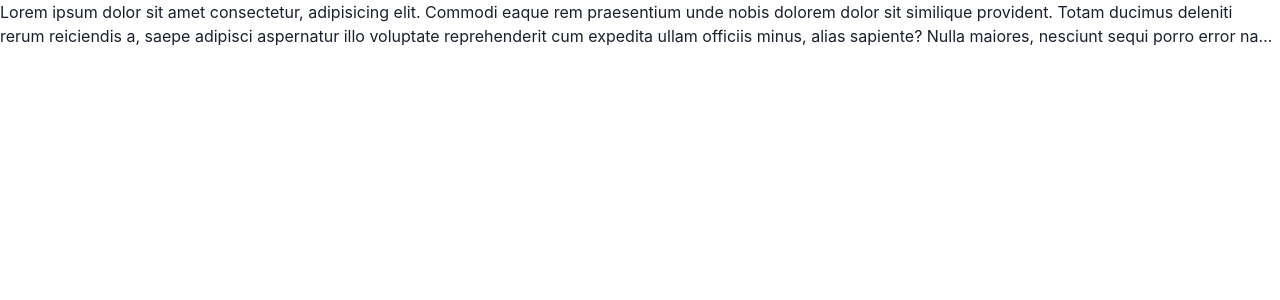
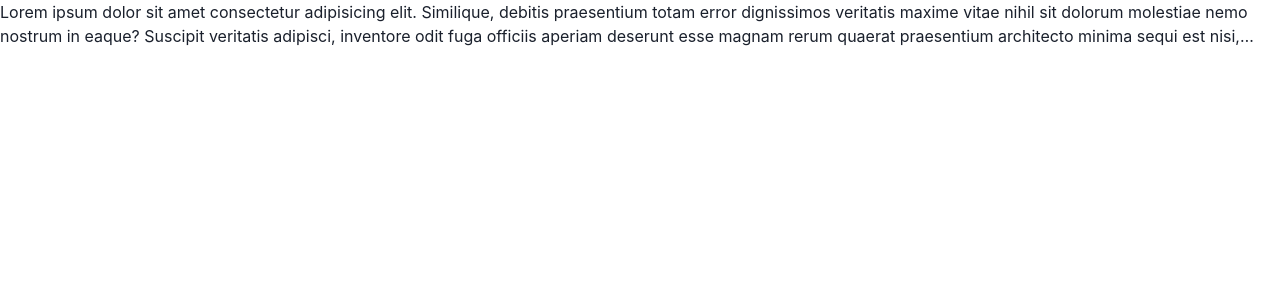
Before and after one commit to KennedyMungai/blog-site-w-chakra, a Next.js app: page / in a window 1280 px wide. Shown: the top 300 px of the page. Built offline with nearby package versions, Linux system fonts and the light colour scheme.

Commit message:
Added a bunch of wordss to the Lorem text

```diff
--- a/src/pages/index.tsx
+++ b/src/pages/index.tsx
@@ -7,30 +7,132 @@ export default function Home() {
 	return (
 		<div>
 			<Text as={'section'} noOfLines={2}>
-				Lorem ipsum dolor sit amet consectetur, adipisicing elit.
-				Commodi eaque rem praesentium unde nobis dolorem dolor sit
-				similique provident. Totam ducimus deleniti rerum reiciendis a,
-				saepe adipisci aspernatur illo voluptate reprehenderit cum
-				expedita ullam officiis minus, alias sapiente? Nulla maiores,
-				nesciunt sequi porro error nam mollitia nostrum neque, officiis
-				laboriosam blanditiis, dignissimos numquam quia ea quaerat
-				facere maxime eum ipsam. Perspiciatis esse quas illum ea nam
-				iusto, enim minus minima, corporis, in non excepturi a. Illum
-				dignissimos aliquid delectus obcaecati, similique quia dolores
-				non libero ea quo pariatur deleniti doloremque veniam cum
-				deserunt iste sint! Similique dignissimos possimus quaerat vero
-				nesciunt facere voluptas repudiandae illum dicta illo dolore,
-				aperiam quidem, vitae tempora ad. Esse nihil, ipsum corrupti ex
-				ab cum distinctio reiciendis suscipit ut assumenda sed deleniti
-				at et minima sapiente unde atque alias! Corrupti ipsa at nisi
-				non reprehenderit minima iure nobis, molestiae dolor qui ea
-				corporis aperiam voluptas distinctio deleniti, est blanditiis ad
-				tenetur reiciendis sunt! Reprehenderit eaque, corporis repellat
-				corrupti quae dignissimos temporibus magni sequi eligendi! Quae
-				quibusdam vero aut maiores soluta magni? Rem architecto dolorum
-				distinctio amet voluptates possimus in repellat vero odio
-				dignissimos! Ducimus est sequi fuga atque facere sint iusto
-				harum eum at maiores?
+				Lorem ipsum dolor sit amet consectetur adipisicing elit.
+				Similique, debitis praesentium totam error dignissimos veritatis
+				maxime vitae nihil sit dolorum molestiae nemo nostrum in eaque?
+				Suscipit veritatis adipisci, inventore odit fuga officiis
+				aperiam deserunt esse magnam rerum quaerat praesentium
+				architecto minima sequi est nisi, tempore laboriosam nostrum
+				repellendus facilis ducimus facere quas delectus explicabo. Illo
+				molestias quo corporis officia perspiciatis rem asperiores fuga.
+				Accusantium rerum iure vel labore maiores nam commodi nemo
+				consectetur laborum officiis hic non delectus, eos ducimus
+				quaerat sit eveniet amet cumque facere dolores beatae cum fugit
+				quos optio. At, facilis. Molestias similique quasi et labore.
+				Neque soluta alias dolorem pariatur cupiditate optio, accusamus
+				reiciendis ut, consectetur praesentium quo omnis, odit commodi
+				voluptates suscipit! Esse, magni. Aut porro officiis nesciunt
+				non eaque quasi pariatur culpa autem, vitae doloribus quaerat
+				nulla nostrum numquam dicta soluta eos neque mollitia repellat
+				doloremque rerum perferendis reiciendis saepe laudantium ipsum!
+				Praesentium rerum totam, suscipit molestiae illum voluptas, non
+				magni, laboriosam veritatis at id reiciendis nobis molestias
+				accusantium cupiditate. Laboriosam voluptatibus, et nam sint
+				iste beatae ab amet molestias dolorum odio voluptas corrupti.
+				Mollitia natus officia aperiam eaque blanditiis. Praesentium,
+				necessitatibus! Natus fuga ipsum ipsa saepe aut esse laudantium
+				nihil at, voluptatum laborum, vero tempore eaque temporibus.
+				Quae tempore debitis, adipisci, ipsa dolore rem veritatis iste
+				quibusdam sequi corporis, non nam est. Ex saepe architecto
+				cumque excepturi, distinctio accusantium quaerat eos nisi
+				aliquid, suscipit temporibus quam molestias error, repellendus
+				repellat ab optio magnam aliquam. Maxime voluptas, unde harum
+				eos aliquid enim aperiam nam exercitationem reiciendis nisi
+				neque temporibus ab. Ullam pariatur esse soluta. Consectetur
+				doloribus hic cum sapiente velit quis obcaecati eum voluptatem
+				pariatur molestiae vero fugit quae eius eaque iusto, placeat
+				rem, quo doloremque. Consequatur recusandae magnam expedita
+				suscipit perferendis corporis, quia officia atque saepe culpa
+				esse tempora similique, error facilis molestiae? Modi quae,
+				debitis aliquam assumenda dolore perferendis dolorem, et nostrum
+				voluptas beatae blanditiis error accusamus odio? Deserunt
+				accusamus esse blanditiis ex dolore, porro, velit unde, eligendi
+				repudiandae itaque accusantium voluptatum et! Est voluptatem
+				labore quo voluptas quia rerum eaque sapiente veniam vel tempore
+				maxime laborum, provident esse consectetur aliquam voluptatum
+				officiis deserunt? Tempora illo inventore ad eveniet rem vel
+				veniam, laborum porro velit, sit amet? Repellat labore,
+				repudiandae nobis vitae inventore animi quos, nisi ullam
+				asperiores unde aspernatur quam accusamus quo at aliquid
+				molestias nemo quis, neque ratione? Rem aperiam quod
+				perspiciatis fugit at repellendus esse sint maxime atque
+				adipisci illum accusantium quo, pariatur nam officiis
+				architecto! Dolorem beatae, assumenda deserunt illo voluptatem,
+				soluta porro odio voluptate aliquam autem iusto provident
+				nesciunt. Eligendi velit ipsum ipsam vitae! Fugiat aspernatur,
+				recusandae hic aliquid illo vel autem labore consectetur enim
+				dolore illum? Odio perferendis accusantium asperiores labore?
+				Aperiam quasi sed magnam officia non dolore illo accusamus odio
+				eveniet! Eveniet excepturi recusandae ea natus, ducimus fuga
+				earum voluptatibus praesentium? Error dolor ab dolores
+				voluptatem similique ducimus minus quidem quos, cumque natus
+				impedit sit vero possimus itaque necessitatibus sed velit ipsa
+				placeat repudiandae, reprehenderit totam. Voluptates quibusdam
+				facere molestias suscipit veniam quod, nesciunt, reiciendis
+				explicabo dolorem voluptatibus quia odio officiis quos! Hic quis
+				in temporibus neque aperiam vero atque eligendi est officia!
+				Dicta, officia! Omnis tempore pariatur architecto ea cupiditate
+				perferendis itaque facilis provident, mollitia reiciendis
+				explicabo velit deleniti voluptatibus facere sunt similique
+				porro doloremque ad accusantium magnam quia voluptatem. Impedit
+				neque cupiditate asperiores debitis ullam iste deserunt itaque
+				eligendi ut. Deserunt nam cum quaerat, animi eius excepturi
+				officiis officia sapiente odio, modi culpa itaque dolorem libero
+				incidunt ad, quia mollitia dolore doloremque sint soluta
+				laboriosam facilis distinctio! Saepe unde iste enim quis fuga
+				dicta porro eum modi dolorem voluptate. Neque animi voluptates,
+				officia quo vitae nesciunt dolorem. Recusandae exercitationem
+				accusamus repellendus nobis obcaecati, error harum ex eaque
+				nulla, expedita accusantium reiciendis sed tenetur! Velit quia
+				cumque, eveniet enim officiis tempora vero magnam voluptate aut
+				corporis deserunt possimus omnis sequi odio accusamus placeat
+				consectetur eum in. Iste atque voluptatibus repudiandae optio,
+				deleniti provident quae aperiam at ipsum officia harum, ratione
+				cumque officiis, magni sit numquam quidem animi vel ex odio!
+				Ipsum similique quisquam sint consequatur molestiae aperiam
+				tempora obcaecati perspiciatis facilis, voluptatibus inventore
+				nam consectetur quod, optio eum eius autem veritatis repudiandae
+				dignissimos suscipit porro sapiente incidunt! Soluta
+				perspiciatis molestiae dicta dolorum, magnam sunt. Id non
+				consequatur harum qui! Et minima nesciunt officia porro
+				similique adipisci provident. Consequatur nam dolores quis
+				praesentium illo dolor optio. Excepturi consectetur
+				exercitationem quod dolorum neque iure tempore, repudiandae ex
+				sed officiis quasi dolorem enim inventore labore assumenda nisi
+				molestiae, repellendus facere a? Tempore exercitationem et
+				praesentium, sit deleniti beatae sint, architecto eos veniam
+				distinctio eligendi quaerat nobis quo. Voluptatem, ullam?
+				Eligendi repudiandae esse molestiae aliquam dolorem architecto
+				repellendus deleniti, repellat velit corporis porro asperiores
+				dolores sit veniam earum illo veritatis. Eius consequuntur,
+				nobis fugiat dolorem facilis velit alias necessitatibus ut
+				tempore, adipisci nihil mollitia, perspiciatis optio perferendis
+				eaque! Adipisci, placeat officiis. Quasi non aut sint sapiente
+				nesciunt suscipit illum earum voluptate quis eligendi minus
+				possimus sit odit praesentium esse doloremque ullam nulla
+				officia est at quaerat magnam ex, ea eos? Ullam, sequi! Dicta
+				perspiciatis quidem praesentium excepturi ullam distinctio
+				dignissimos temporibus quisquam, eos optio, cumque tempore
+				aliquam doloremque tempora? Inventore beatae cumque, laboriosam
+				autem vel doloribus recusandae corrupti eveniet cupiditate
+				commodi laudantium atque dolor, vero eligendi impedit nulla quae
+				debitis delectus aliquam eaque voluptatum qui. Consequuntur
+				repellendus porro dolor voluptate nesciunt ratione hic voluptas
+				distinctio laborum consectetur, impedit consequatur delectus
+				aspernatur unde numquam tempora qui illo odit. Vel nesciunt
+				maiores nulla blanditiis omnis officiis a nisi fuga laborum
+				minus! Molestias soluta sint fugit obcaecati recusandae quaerat
+				vero aperiam accusamus rem praesentium fuga quasi nihil, nam
+				quis consectetur cum minima, provident quidem optio
+				exercitationem mollitia laborum! Id quia, quidem vero deserunt
+				officiis ipsam doloribus error dignissimos, iusto ea magnam!
+				Voluptates inventore tenetur accusantium dolor aliquam facilis
+				earum? Voluptatem vitae obcaecati inventore officia? Beatae
+				nemo, molestiae eveniet fugiat laborum mollitia voluptates
+				provident dolorum natus nihil recusandae, delectus architecto
+				quam. Dolore, optio officia itaque nam voluptate esse, aliquid
+				beatae perferendis nihil inventore ex quo corrupti nemo eum
+				laborum dolorem quidem voluptatem!
 			</Text>
 		</div>
 	)
```
